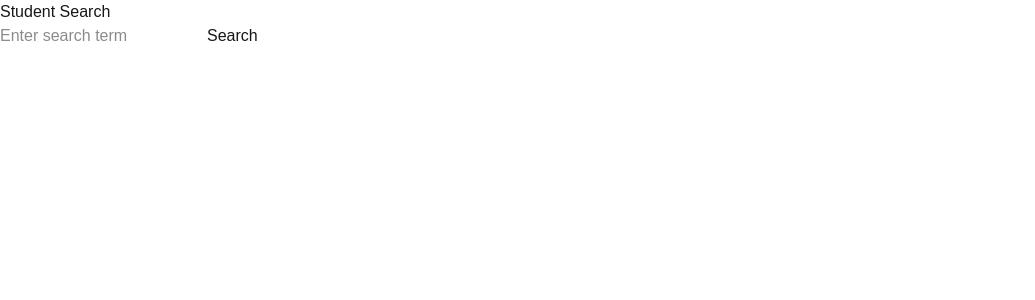
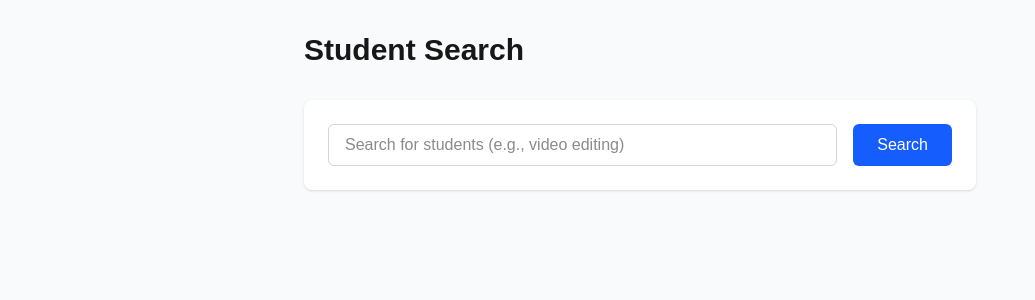
Before and after one commit to menes-ux/Unihustle-rwanda-core, a Next.js app: page /search in a window 1280 px wide. Shown: the top 300 px of the page, without its empty margins (0-1035 px from the left). Built offline with nearby package versions, Linux system fonts and the light colour scheme.

Commit message:
style: add basic styling to search page

```diff
--- a/app/search/page.tsx
+++ b/app/search/page.tsx
@@ -18,15 +18,28 @@ export default function SearchPage() {
   };
 
   return (
-    <div>
-      <h1>Student Search</h1>
-      <input
-        type="text"
-        value={searchText}
-        onChange={(e) => setSearchText(e.target.value)}
-        placeholder="Enter search term"
-      />
-      <button onClick={handleSearch}>Search</button>
+    <div className="min-h-screen bg-gray-50 p-8">
+      <div className="max-w-2xl mx-auto">
+        <h1 className="text-3xl font-bold mb-8">Student Search</h1>
+
+        <div className="bg-white p-6 rounded-lg shadow-sm">
+          <div className="flex gap-4">
+            <input
+              type="text"
+              value={searchText}
+              onChange={(e) => setSearchText(e.target.value)}
+              placeholder="Search for students (e.g., video editing)"
+              className="flex-1 px-4 py-2 border border-gray-300 rounded-md focus:outline-none focus:ring-2 focus:ring-blue-500"
+            />
+            <button
+              onClick={handleSearch}
+              className="px-6 py-2 bg-blue-600 text-white rounded-md hover:bg-blue-700 transition-colors"
+            >
+              Search
+            </button>
+          </div>
+        </div>
+      </div>
     </div>
   );
 }
```
